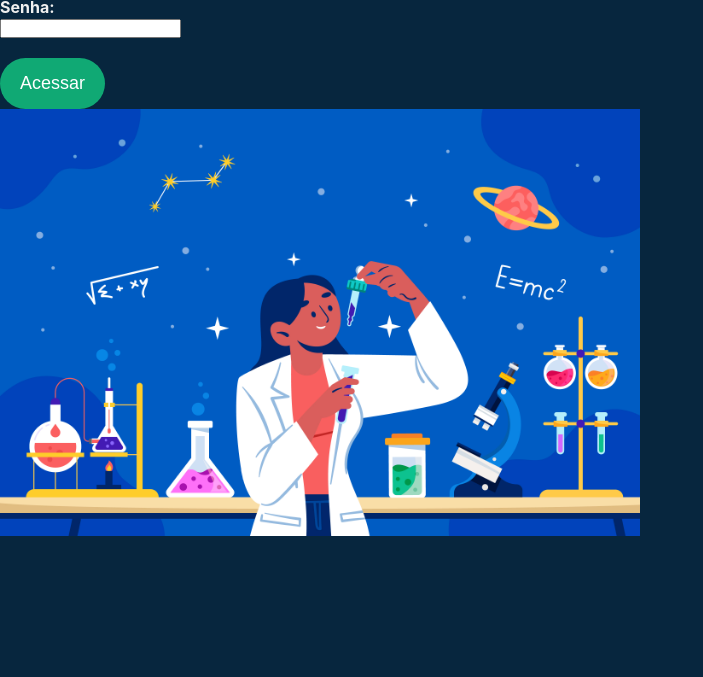
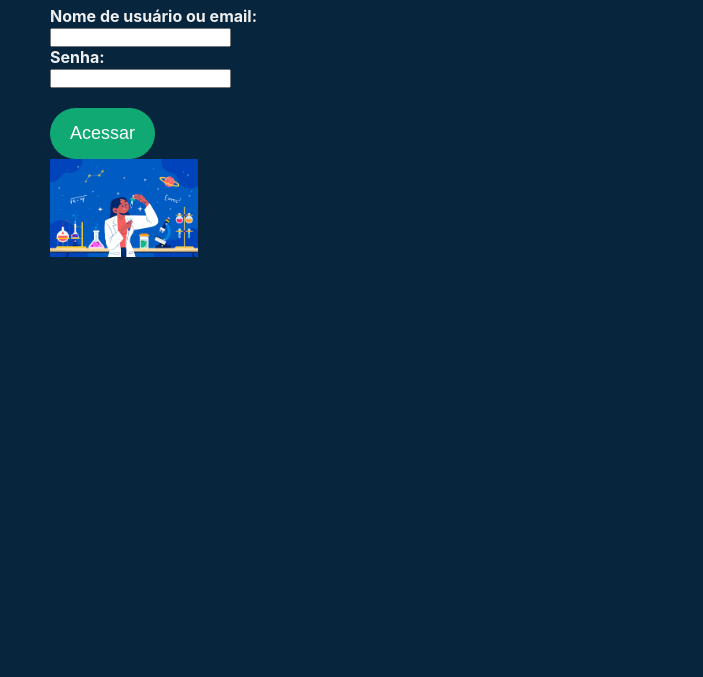
Before and after one commit to abeazist/estagio-2024-vs, a plain HTML site: page projeto/menu.html in a window 1280 px wide. Shown: the part 123-800 px from the top of the page, without its empty margins (0-703 px from the left). Drawn offline with Linux system fonts and the light colour scheme.

Commit message:
atualizando

```diff
--- a/projeto/menu.html
+++ b/projeto/menu.html
@@ -17,6 +17,7 @@
             <h1>GPSBQM</h1>
             <strong><p>acessando sua conta</p></strong>
             <br>
+            <div class="item menu-lateral">
                 <form>
                     <strong><label for="username">Nome de usuário ou email:</label></strong><br>
                     <input type="text" id="username" name="username"><br>
@@ -26,8 +27,11 @@
                     <button id="botao" type="submit">Acessar</button>
                 </form>
             </div>
+            <div class="item principal">
                 <img src="/img/sust-6-sin.jpg"  width="50%" alt="">
             </div>
-    </form>
+        </div>
+    </div>
+
 </body>
 </html>
--- a/projeto/style-menu.css
+++ b/projeto/style-menu.css
@@ -23,6 +23,8 @@
 body{
     background-color: var(--cor10);
     font-family: 'Inter', sans-serif;
+    padding: 50px 50px 0 50px;
+
 }
 .infos{
     display: flex;
@@ -52,3 +54,21 @@ form{
     border-radius: 30px;
     cursor: pointer;
 }
+
+.container{
+    display: grid;
+    grid-template-columns: 1fr 3fr;
+    grid-template-rows: 200px 200px;
+    grid-template-areas:
+      "cabecalho cabecalho"
+      "menu-lateral principal";
+
+}
+
+.menu-lateral{
+    grid-area: menu-lateral;
+}
+
+.principal{
+    grid-area: principal;
+}
```
Also changed, not shown: projeto/inicio.html (renamed from projeto/index.html), projeto/projeto.html (added). Lines whose indentation alone changed are shown as unchanged.
